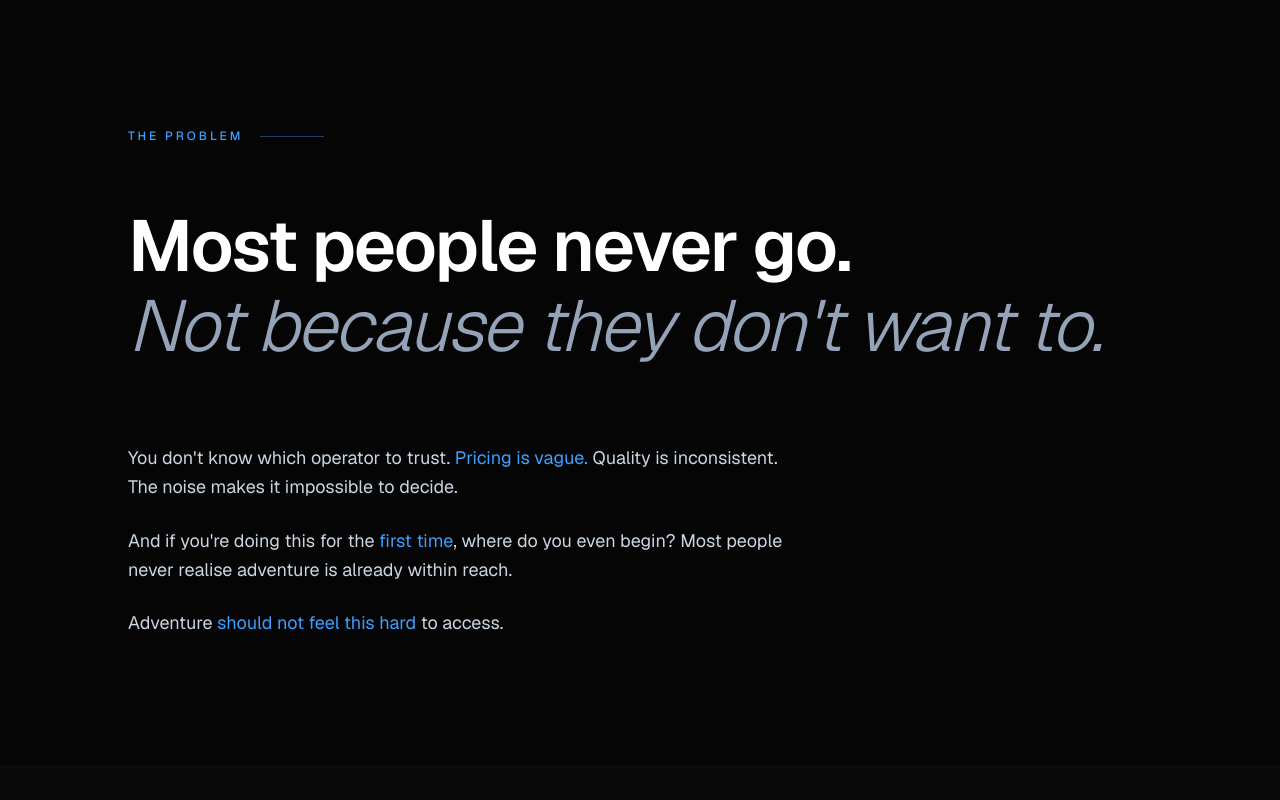
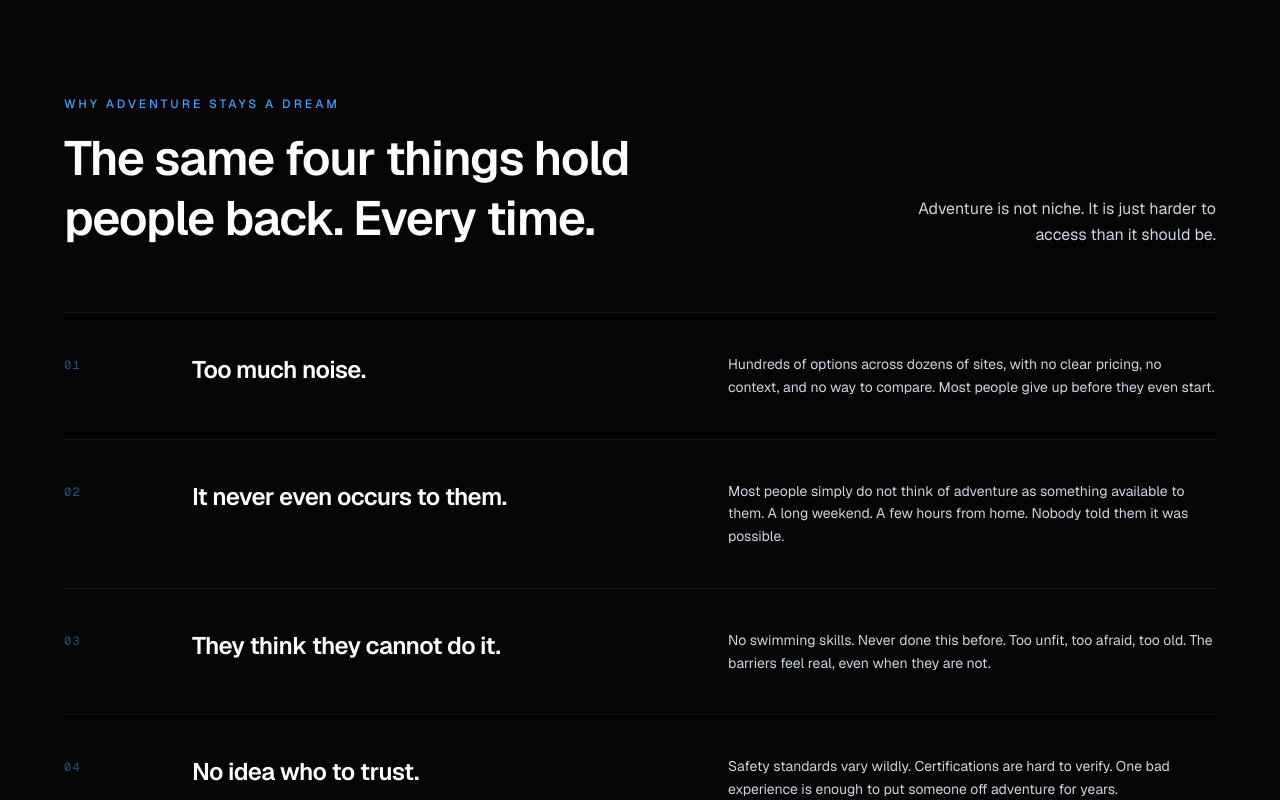
Before and after one commit to aditya-1694/simply-epic-wailist, a Next.js app: page / in a window 1280 px wide. Shown: the part 800-1600 px from the top of the page. Built offline with nearby package versions, Linux system fonts and the light colour scheme; no server answers; the database is empty.

Commit message:
Restored v115: refactor: redesign problem section in Option A style
Fully match trust pillars design language for consistency.

```diff
--- a/components/problem-section.tsx
+++ b/components/problem-section.tsx
@@ -1,90 +1,104 @@
 "use client"
 
 import { motion } from "framer-motion"
+import { DriftIn } from "@/components/drift-in"
+
+const PROBLEMS = [
+  {
+    index: "01",
+    headline: "Too much noise.",
+    body: "Hundreds of options across dozens of sites, with no clear pricing, no context, and no way to compare. Most people give up before they even start.",
+  },
+  {
+    index: "02",
+    headline: "It never even occurs to them.",
+    body: "Most people simply do not think of adventure as something available to them. A long weekend. A few hours from home. Nobody told them it was possible.",
+  },
+  {
+    index: "03",
+    headline: "They think they cannot do it.",
+    body: "No swimming skills. Never done this before. Too unfit, too afraid, too old. The barriers feel real, even when they are not.",
+  },
+  {
+    index: "04",
+    headline: "No idea who to trust.",
+    body: "Safety standards vary wildly. Certifications are hard to verify. One bad experience is enough to put someone off adventure for years.",
+  },
+]
 
 export function ProblemSection() {
   return (
-    <section className="py-20 md:py-32 px-6 md:px-16" style={{ backgroundColor: "#050505" }}>
-      <div className="max-w-5xl mx-auto">
+    <section className="py-16 md:py-24 px-6 md:px-16" style={{ backgroundColor: "#050505" }}>
+      <div className="max-w-6xl mx-auto">
 
-        {/* Eyebrow */}
-        <motion.div
-          className="flex items-center gap-4 mb-12 md:mb-16"
-          initial={{ opacity: 0, y: 10 }}
-          whileInView={{ opacity: 1, y: 0 }}
-          viewport={{ once: true }}
-          transition={{ duration: 0.5 }}
-        >
-          <span
-            className="text-xs tracking-[0.25em] uppercase font-medium"
-            style={{ color: "#3F9FFF" }}
-          >
-            The Problem
-          </span>
-          <div className="h-px w-16" style={{ backgroundColor: "#3F9FFF", opacity: 0.4 }} />
-        </motion.div>
+        {/* Header Row */}
+        <DriftIn>
+          <div className="flex flex-col md:flex-row md:items-end md:justify-between gap-6 mb-16">
+            <div>
+              <p
+                className="text-xs tracking-[0.25em] uppercase mb-4 font-medium"
+                style={{ color: "#3F9FFF" }}
+              >
+                Why adventure stays a dream
+              </p>
+              <h2 className="text-3xl md:text-5xl font-semibold tracking-tight text-white leading-tight max-w-xl text-balance">
+                The same four things hold people back. Every time.
+              </h2>
+            </div>
+            <p
+              className="text-sm md:text-base leading-relaxed max-w-xs md:text-right"
+              style={{ color: "#CBD5E1" }}
+            >
+              Adventure is not niche. It is just harder to access than it should be.
+            </p>
+          </div>
+        </DriftIn>
 
-        {/* Big headline block */}
-        <motion.div
-          className="mb-14 md:mb-20"
-          initial={{ opacity: 0, y: 20 }}
-          whileInView={{ opacity: 1, y: 0 }}
-          viewport={{ once: true }}
-          transition={{ duration: 0.7, ease: [0.22, 1, 0.36, 1] }}
-        >
-          <h2
-            className="text-5xl md:text-7xl font-semibold tracking-tight text-white leading-[1.05] text-balance"
-          >
-            Most people never go.
-          </h2>
-          <h2
-            className="text-5xl md:text-7xl font-light tracking-tight leading-[1.05] text-balance italic mt-1"
-            style={{ color: "#94A3B8" }}
-          >
-            Not because they don&apos;t want to.
-          </h2>
-        </motion.div>
+        {/* Divider */}
+        <div className="w-full h-px mb-0" style={{ backgroundColor: "rgba(63,159,255,0.12)" }} />
 
-        {/* Body paragraphs */}
-        <div className="flex flex-col gap-6 max-w-2xl">
-          <motion.p
-            className="text-base md:text-lg leading-relaxed"
-            style={{ color: "#CBD5E1" }}
-            initial={{ opacity: 0, y: 12 }}
-            whileInView={{ opacity: 1, y: 0 }}
-            viewport={{ once: true }}
-            transition={{ duration: 0.55, delay: 0.1 }}
-          >
-            You don&apos;t know which operator to trust.{" "}
-            <span style={{ color: "#3F9FFF" }}>Pricing is vague.</span>{" "}
-            Quality is inconsistent. The noise makes it impossible to decide.
-          </motion.p>
+        {/* Problem rows */}
+        <div className="flex flex-col">
+          {PROBLEMS.map((p, i) => (
+            <motion.div
+              key={p.index}
+              className="group grid grid-cols-[48px_1fr] md:grid-cols-[80px_1fr_1fr] items-start gap-6 md:gap-12 py-8 md:py-10 border-b transition-colors duration-300"
+              style={{ borderColor: "rgba(63,159,255,0.12)" }}
+              initial={{ opacity: 0, y: 16 }}
+              whileInView={{ opacity: 1, y: 0 }}
+              viewport={{ once: true, amount: 0.2 }}
+              transition={{ duration: 0.55, ease: "easeOut", delay: i * 0.08 }}
+            >
+              {/* Index */}
+              <span
+                className="text-xs font-mono tracking-widest pt-1 transition-colors duration-300 group-hover:text-white"
+                style={{ color: "rgba(63,159,255,0.5)" }}
+              >
+                {p.index}
+              </span>
 
-          <motion.p
-            className="text-base md:text-lg leading-relaxed"
-            style={{ color: "#CBD5E1" }}
-            initial={{ opacity: 0, y: 12 }}
-            whileInView={{ opacity: 1, y: 0 }}
-            viewport={{ once: true }}
-            transition={{ duration: 0.55, delay: 0.2 }}
-          >
-            And if you&apos;re doing this for the{" "}
-            <span style={{ color: "#3F9FFF" }}>first time</span>, where do you even begin?
-            Most people never realise adventure is already within reach.
-          </motion.p>
+              {/* Headline */}
+              <h3 className="text-xl md:text-2xl font-semibold text-white leading-snug tracking-tight text-balance">
+                {p.headline}
+              </h3>
 
-          <motion.p
-            className="text-base md:text-lg leading-relaxed"
-            style={{ color: "#CBD5E1" }}
-            initial={{ opacity: 0, y: 12 }}
-            whileInView={{ opacity: 1, y: 0 }}
-            viewport={{ once: true }}
-            transition={{ duration: 0.55, delay: 0.3 }}
-          >
-            Adventure{" "}
-            <span style={{ color: "#3F9FFF" }}>should not feel this hard</span>{" "}
-            to access.
-          </motion.p>
+              {/* Body — hidden on mobile, shown on md+ */}
+              <p
+                className="hidden md:block text-sm leading-relaxed self-center"
+                style={{ color: "#CBD5E1" }}
+              >
+                {p.body}
+              </p>
+
+              {/* Body — shown on mobile below headline */}
+              <p
+                className="col-start-2 md:hidden text-sm leading-relaxed mt-2"
+                style={{ color: "#CBD5E1" }}
+              >
+                {p.body}
+              </p>
+            </motion.div>
+          ))}
         </div>
 
       </div>
```
